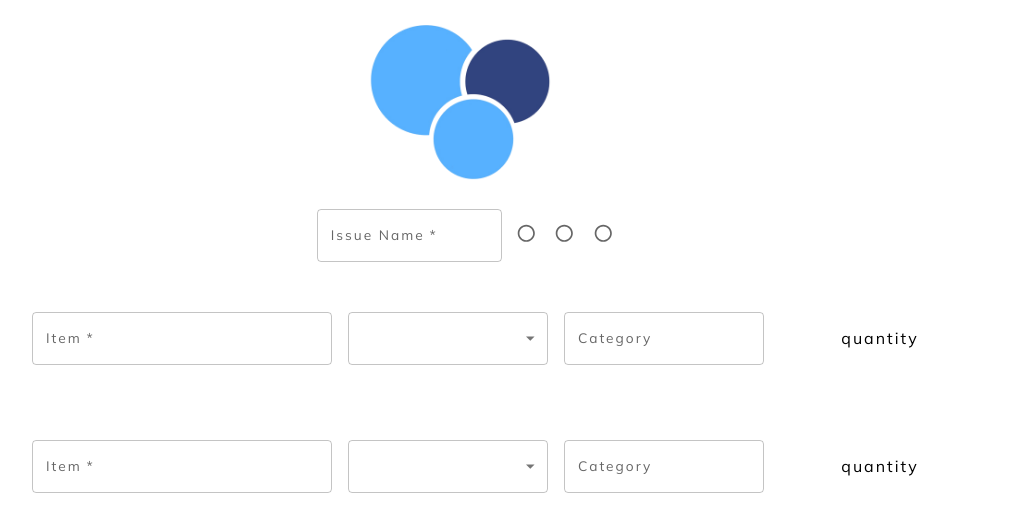
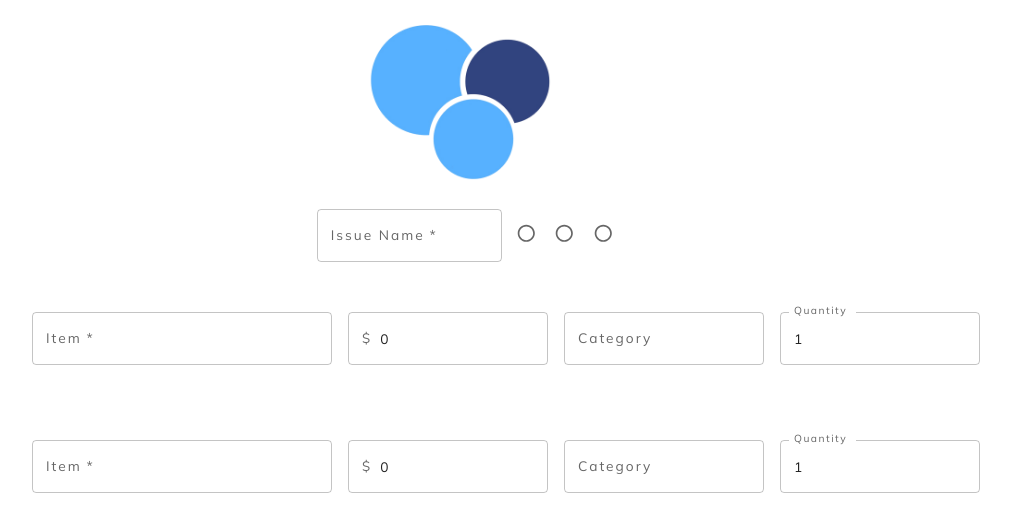
Before and after one commit to jnesong/estimator, a React (Create React App) app: page / in a window 1280 px wide. Shown: the top 532 px of the page, without its empty margins (168-1179 px from the left). Built offline with nearby package versions, Linux system fonts and the light colour scheme.

Commit message:
done with all 4 item form fields

```diff
--- a/src/NewItem.js
+++ b/src/NewItem.js
@@ -4,26 +4,27 @@ import { useState } from 'react';
 import CategoryCost from './CategoryCost'
 //css
 import TextField from '@mui/material/TextField';
-import Select from '@mui/material/Select';
-import MenuItem from '@mui/material/MenuItem';
+import OutlinedInput from '@mui/material/OutlinedInput';
+import InputAdornment from '@mui/material/InputAdornment';
+import Quantity from './Quantity';
+
 
 
 const NewItem = () => {
 
     const [itemName, setItemName] = useState("")
-    const [category, setCategory] = useState("Other")
-
+    const [costChange, setCostChange] = useState(0)
 
     const handleItemNameChange = (e) => {
         setItemName(e.target.value);
     }
 
-    const handleCategoryChange = (e) => {
-        setCategory(e.target.value);
+    const handleCostChange = (e) => {
+        setCostChange(e.target.value);
     }
 
     console.log(itemName)
-    console.log(category)
+    console.log(costChange)
 
     return (
         <>
@@ -37,20 +38,22 @@ const NewItem = () => {
                     onChange={handleItemNameChange}
                 />
 
-                    <Select id="demo-select-small" value={category} label="Category" onChange={handleCategoryChange}>
-                        <MenuItem value="">
-                            <em>Other</em>
-                        </MenuItem>
-                        <MenuItem value={"material"}> Material Cost </MenuItem>
-                        <MenuItem value={"labor"}> Labor Cost </MenuItem>
-                        <MenuItem value={"all"}> All Inclusive </MenuItem>
-                    </Select>
+                <OutlinedInput
+                    onKeyPress={(event) => {
+                        if (!/[0-9]|\./.test(event.key) || //the key pressed is not the key for 0, 1, 2, 3, 4, 5, 6, 7, 8, 9, or “.” OR
+                            (/\./.test(event.key) && costChange.includes("."))) //it is a “.” AND the input value already includes a “.”
+                        { event.preventDefault(); }
+                    }}
+                    id="outlined-adornment-amount"
+                    value={costChange}
+                    onChange={handleCostChange}
+                    startAdornment={<InputAdornment position="start">$</InputAdornment>}
 
-                    <div>
+                />
+
+
                 <CategoryCost />
-                    </div>
-                    <div> quantity </div>
-
+                <Quantity/>
 
             </div>
         </>
--- /dev/null
+++ b/src/Quantity.js
@@ -0,0 +1,69 @@
+//libraries
+import { useState } from 'react';
+//css
+import TextField from '@mui/material/TextField';
+import Autocomplete, { createFilterOptions } from '@mui/material/Autocomplete';
+
+const filter = createFilterOptions();
+
+
+const Quantity = () => {
+
+    const [quantity, setQuantity] = useState(1);
+    const quantities = [1,2,3,4,5,6,7,8,9,10,11,12,13,14,15,16,17,18,19,20];
+
+    const handleQuantityChange = (e, newQuantity) => {
+        if (typeof newQuantity === 'number') {
+            setQuantity(newQuantity);
+        } else if (newQuantity && newQuantity.inputValue) {
+            setQuantity(newQuantity.inputValue);
+        } else { setQuantity(newQuantity);}
+    };
+
+    console.log(quantity)
+
+
+    return (
+        <Autocomplete
+            value={quantity}
+            onChange={handleQuantityChange}
+            filterOptions={(options, params) => {
+                const filtered = filter(options, params);
+                const { inputValue } = params;
+                // Suggest the creation of a new value
+                const isExisting = options.some((option) => inputValue === option);
+                if (inputValue !== '' && !isExisting) {
+                    filtered.push(
+                        inputValue
+                    );
+                }
+                return filtered;
+            }}
+            selectOnFocus
+            clearOnBlur
+            handleHomeEndKeys
+            id="free-solo-with-text-demo"
+            options={quantities}
+            getOptionLabel={(option) => {
+                // Value selected with enter, right from the input
+                if (typeof option === 'number') {
+                    return option;
+                }
+                // Add "xxx" option created dynamically
+                if (option.inputValue) {
+                    return option.inputValue;
+                }
+                // Regular option
+                return option;
+            }}
+            renderOption={(props, option) => <li {...props}>{option}</li>}
+            freeSolo
+            renderInput={(params) => (
+                <TextField {...params} label="Quantity" />
+            )}
+        />
+    );
+};
+
+
+export default Quantity;
```
Lines whose indentation alone changed are shown as unchanged.
